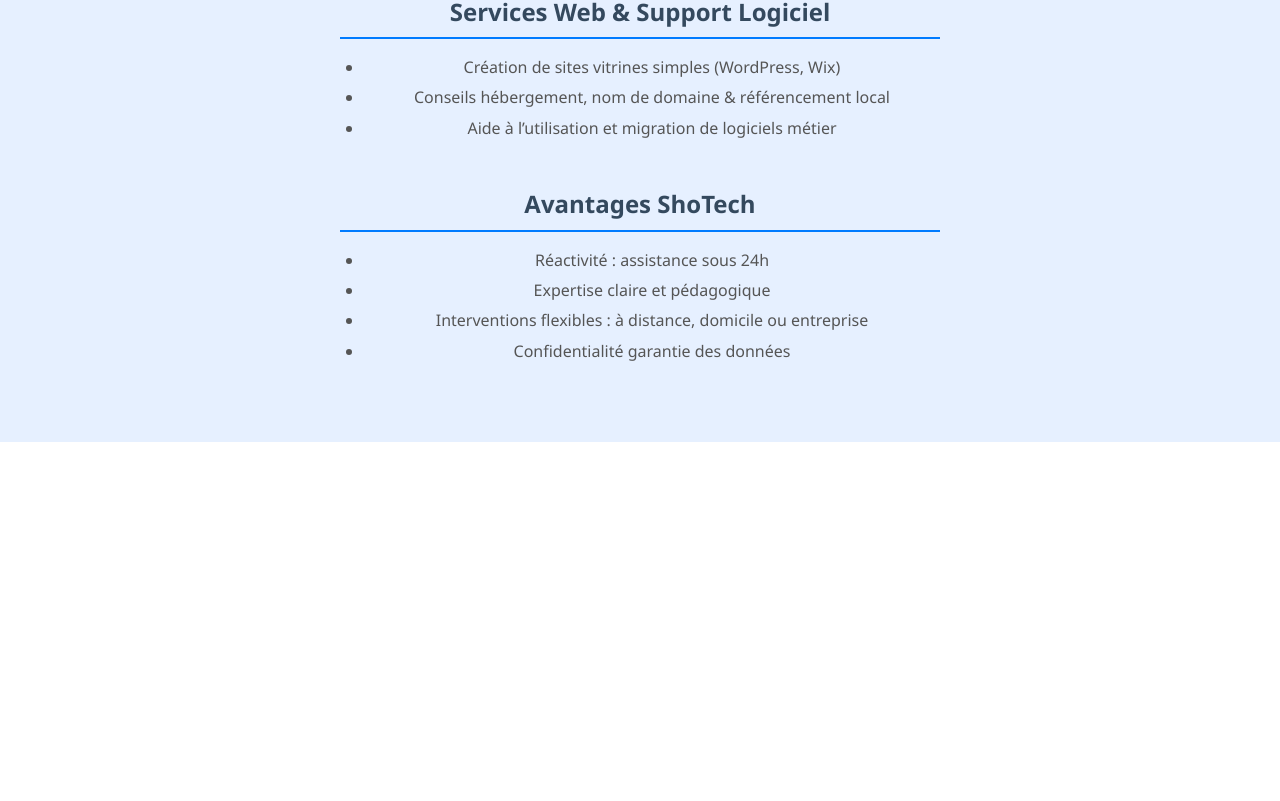
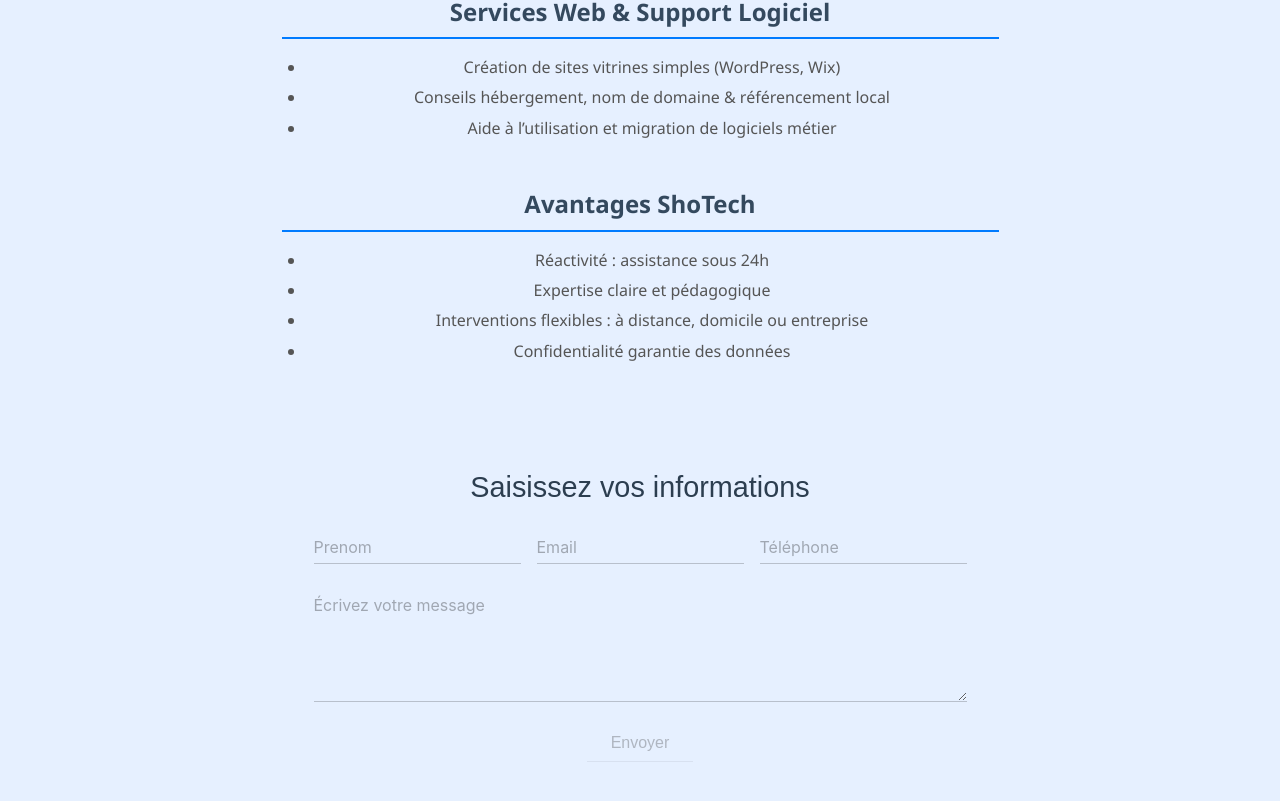
Before and after one commit to davon6/abdel_ITSupport, a Vue app: page /professionnels in a window 1280 px wide. Shown: the part 1079-1880 px from the top of the page. Before the commit the page ends 1521 px from the top, so only its background shows below. Built offline with nearby package versions, Linux system fonts and the light colour scheme.

Commit message:
hot_fix_nav

```diff
--- a/src/components/Professionnels.vue
+++ b/src/components/Professionnels.vue
@@ -3,6 +3,7 @@ import { onMounted } from 'vue'
 import Rellax from 'rellax'
 import AOS from 'aos'
 import 'aos/dist/aos.css'
+import ContactForm from './ContactForm.vue'
 
 onMounted(() => {
   AOS.init({ duration: 800, once: true })
@@ -71,6 +72,8 @@ onMounted(() => {
         <li>Confidentialité garantie des données</li>
       </ul>
     </article>
+
+    <ContactForm />
   </main>
 </template>
 
```
